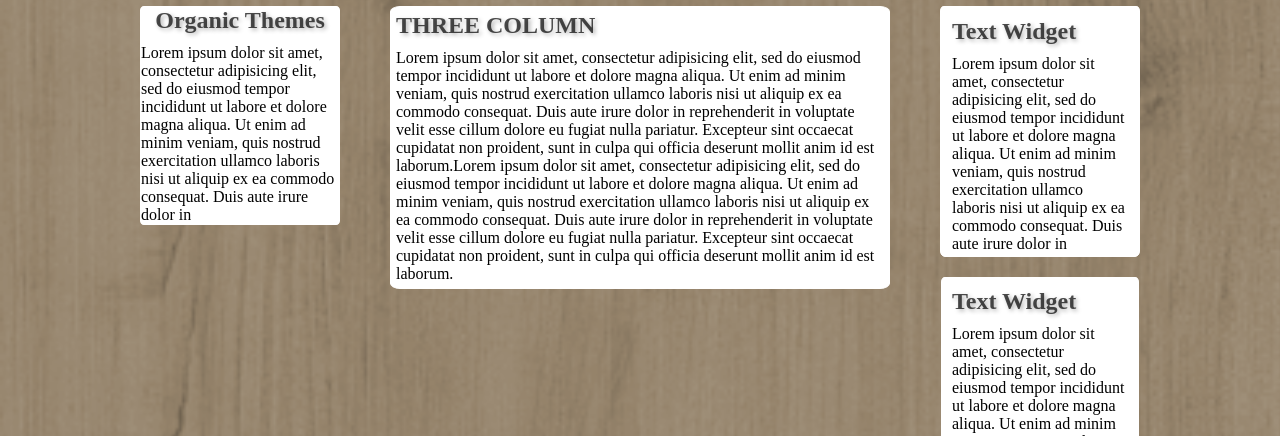
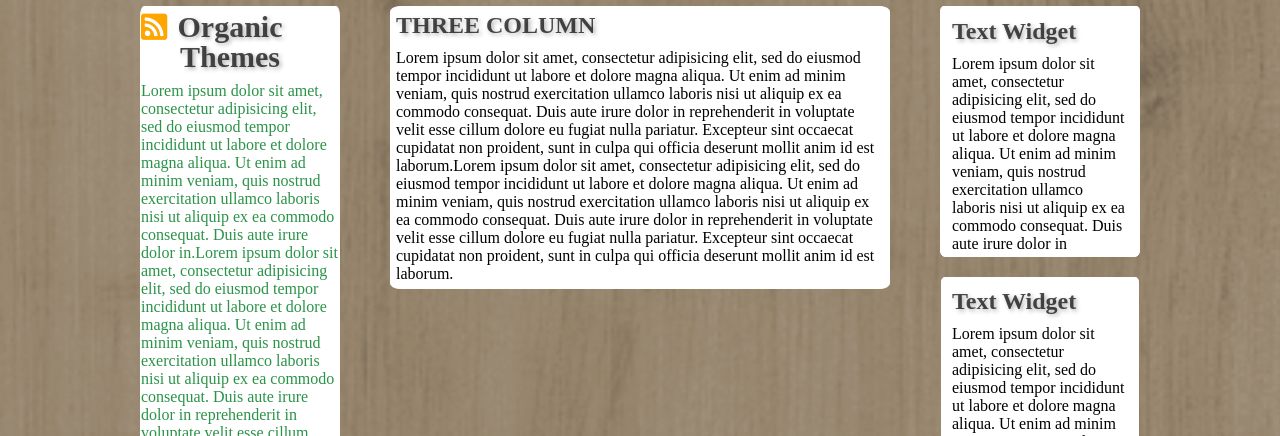
Before and after one commit to richiMera/htmlcss-wp, a plain HTML site: page index.html in a window 1280 px wide. Shown: the part 364-800 px from the top of the page. Drawn offline with Linux system fonts and the light colour scheme.

Commit message:
introduzione icona rss

```diff
--- a/css/style.css
+++ b/css/style.css
@@ -72,15 +72,23 @@ main {
   background-color: white;
   margin-top: 10px;
 }
-.fa-signal {
+.fa-rss-square {
   position: absolute;
   top: 0;
   left: 0;
-  font-size: 25px;
+  font-size: 30px;
   margin-top: 5px;
+  color: orange;
 }
 #organic-title {
+ font-size: 30px;
  text-align: center;
+ line-height: 30px;
+ margin-right: 20px;
+ margin-top: 5px;
+}
+#green-text {
+  color: #2b9348;
 }
 
 h2 {
--- a/index.html
+++ b/index.html
@@ -36,9 +36,9 @@
       <main class="clearfix">
         <!-- prima sezione -->
         <aside class="left-box border">
-          <!-- <i class="fas fa-signal"></i> -->
+          <i class="fas fa-rss-square"></i>
           <h2 id="organic-title" class="shadow">Organic Themes</h2>
-          <p>Lorem ipsum dolor sit amet, consectetur adipisicing elit, sed do eiusmod tempor incididunt ut labore et dolore magna aliqua. Ut enim ad minim veniam, quis nostrud exercitation ullamco laboris nisi ut aliquip ex ea commodo consequat. Duis aute irure dolor in</p>
+          <p id="green-text">Lorem ipsum dolor sit amet, consectetur adipisicing elit, sed do eiusmod tempor incididunt ut labore et dolore magna aliqua. Ut enim ad minim veniam, quis nostrud exercitation ullamco laboris nisi ut aliquip ex ea commodo consequat. Duis aute irure dolor in.Lorem ipsum dolor sit amet, consectetur adipisicing elit, sed do eiusmod tempor incididunt ut labore et dolore magna aliqua. Ut enim ad minim veniam, quis nostrud exercitation ullamco laboris nisi ut aliquip ex ea commodo consequat. Duis aute irure dolor in reprehenderit in voluptate velit esse cillum dolore eu fugiat nulla pariatur. Excepteur sint occaecat cupidatat non proident, sunt in culpa qui officia deserunt mollit anim id est laborum.</p>
         </aside>
         <!-- prima sezione -->
         <!-- seconda sezione -->
```
